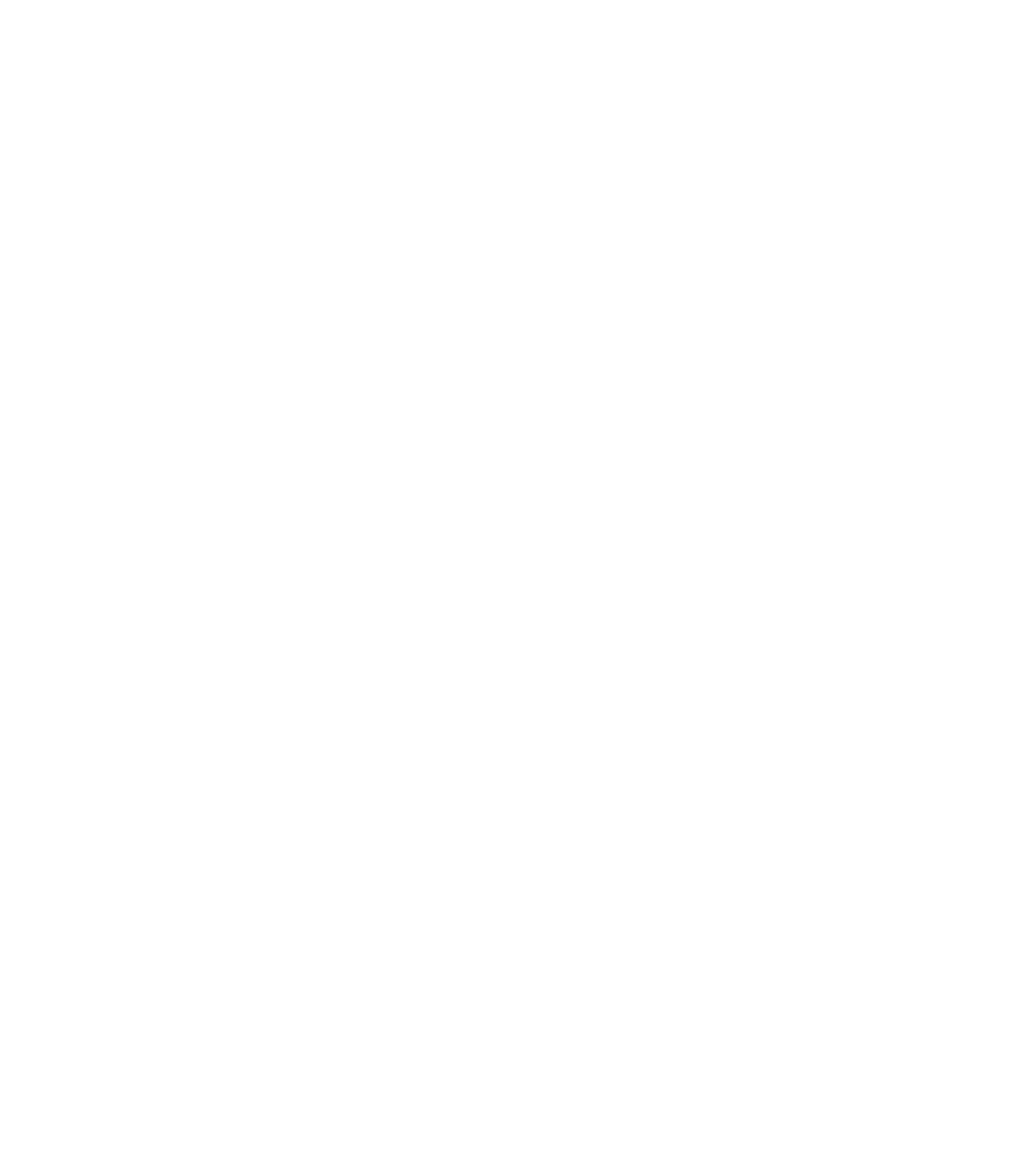
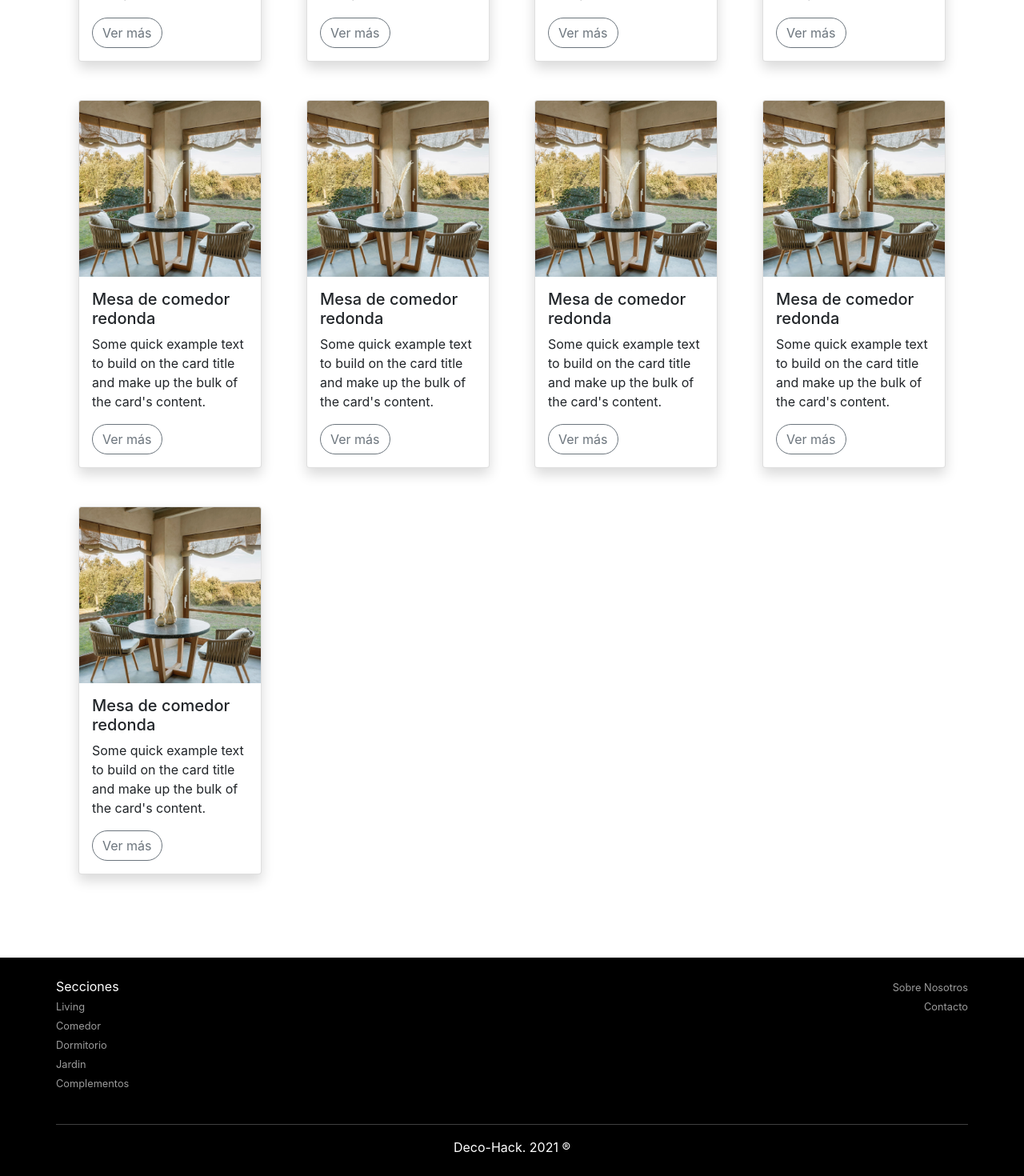
Before and after one commit to noelreissig/ecommerce-front, a React (Create React App) app: page /comedor in a window 1280 px wide. Shown: the part 538-2008 px from the top of the page at 80% size. Before the commit the page ends 800 px from the top, so only its background shows below. Built offline with nearby package versions, Linux system fonts and the light colour scheme; a web font is replaced by a local one.

Commit message:
footer y categorias

```diff
--- a/src/App.css
+++ b/src/App.css
@@ -1,6 +1,6 @@
-.App {
+/* .App {
   text-align: center;
-}
+} */
 
 .App-logo {
   height: 40vmin;
--- /dev/null
+++ b/src/components/CardByCategory.jsx
@@ -0,0 +1,26 @@
+import React from "react";
+import { Card, Button } from "react-bootstrap";
+
+import cardByCategoryStyles from "./cardByCategory.module.css";
+
+function CardByCategory() {
+  return (
+    <div>
+      <Card className="shadow my-4 mx-3 d-flex text-align-center">
+        <Card.Img variant="top" src="./img/comedor/2.mesa_dos.webp" />
+        <Card.Body>
+          <Card.Title>Mesa de comedor redonda</Card.Title>
+          <Card.Text>
+            Some quick example text to build on the card title and make up the
+            bulk of the card's content.
+          </Card.Text>
+          <Button variant="outline-secondary" className="rounded-pill">
+            Ver más
+          </Button>
+        </Card.Body>
+      </Card>
+    </div>
+  );
+}
+
+export default CardByCategory;
--- a/src/components/Footer.jsx
+++ b/src/components/Footer.jsx
@@ -28,8 +28,8 @@ function Footer() {
                 </li>
               </ul>
             </div>
-            <div className="col-md-6 pe-0 text-end">
-              <ul className="list-unstyled deco-list">
+            <div className={`col-md-6 pe-0 text-end ${footerStyles.decoList}`}>
+              <ul className="list-unstyled ">
                 <li>
                   <a href="#">Sobre Nosotros</a>
                 </li>
@@ -45,7 +45,9 @@ function Footer() {
               </ul>
             </div>
             <hr className="mt-4 text-white" />
-            <span className="pb-4 text-white"> Deco-Hack. 2021 ®</span>
+            <span className="pb-4 text-white text-center">
+              Deco-Hack. 2021 ®
+            </span>
           </div>
         </div>
       </footer>
--- /dev/null
+++ b/src/components/cardByCategory.module.css
@@ -0,0 +1,5 @@
+img {
+  object-fit: cover;
+  width: 100%;
+  max-height: 220px;
+}
--- a/src/components/pages/Categories.jsx
+++ b/src/components/pages/Categories.jsx
@@ -1,7 +1,52 @@
 import React from "react";
+import NavComponent from "../Navbar";
+import Hero from "../Hero";
+import CardByCategory from "../CardByCategory";
+import Footer from "../Footer";
 
-const Categories = () => {
-	return <div></div>;
-};
+import categoriesStyles from "./categories.module.css";
 
-export default Categories;
+function Home() {
+  return (
+    <div>
+      <NavComponent />
+      <Hero />
+
+      <div className={`${categoriesStyles.stylesCategories} container`}>
+        <div className="row">
+          <div className="col-md-3 ">
+            <CardByCategory />
+          </div>
+          <div className="col-md-3">
+            <CardByCategory />
+          </div>{" "}
+          <div className="col-md-3 ">
+            <CardByCategory />
+          </div>{" "}
+          <div className="col-md-3 ">
+            <CardByCategory />
+          </div>{" "}
+          <div className="col-md-3 ">
+            <CardByCategory />
+          </div>{" "}
+          <div className="col-md-3 ">
+            <CardByCategory />
+          </div>{" "}
+          <div className="col-md-3 ">
+            <CardByCategory />
+          </div>{" "}
+          <div className="col-md-3 ">
+            <CardByCategory />
+          </div>{" "}
+          <div className="col-md-3 ">
+            <CardByCategory />
+          </div>
+        </div>
+      </div>
+
+      <Footer />
+    </div>
+  );
+}
+
+export default Home;
--- /dev/null
+++ b/src/components/pages/categories.module.css
@@ -0,0 +1,4 @@
+.stylesCategories {
+  padding-top: 5rem;
+  padding-bottom: 5rem;
+}
```
Also changed, not shown: 1 other file (tests, documents, lock files or other folders).
